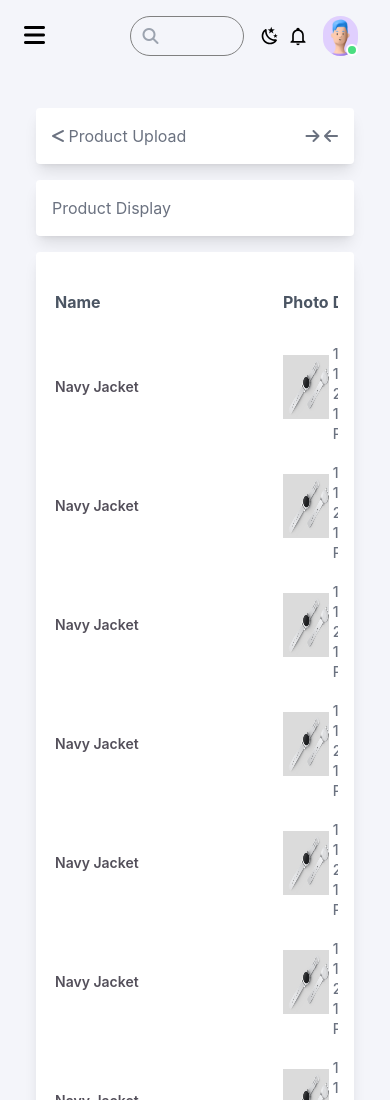
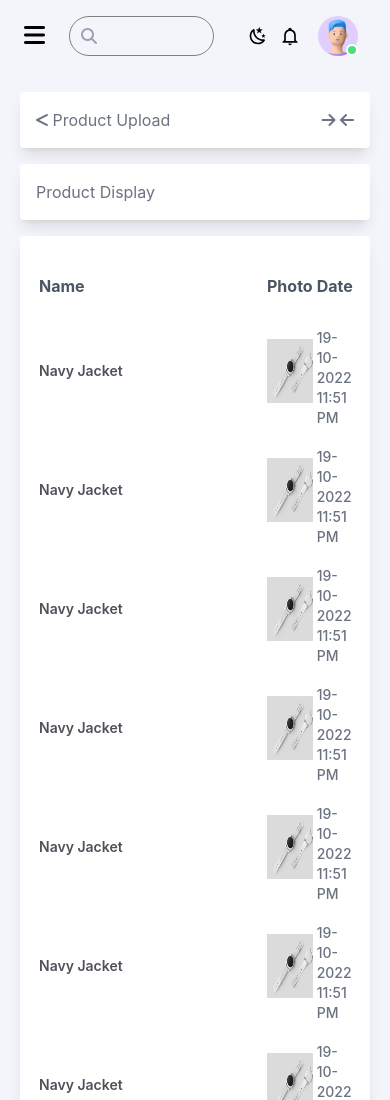
Before and after one commit to zkrana/AdminDashboard, a website: page all-product.html in a window 390 px wide. Shown: the top 1100 px of the page. Drawn offline with Linux system fonts and the light colour scheme.

Commit message:
Mobile view responsiveness issues solved

```diff
--- a/all-product.html
+++ b/all-product.html
@@ -136,7 +136,7 @@
             <i class="fa-solid fa-bars myBtn "></i>
         </div>
 
-        <div class="main-content-wrapper w-11/12 xl:w-10/12 2xl:mr-20 xl:ml-12 px-8">
+        <div class="main-content-wrapper  sm:w-11/12 xl:w-10/12 2xl:mr-20 xl:ml-12 pr-8 sm:px-8">
 
             <!-- -------------------
                 Top Header Start
@@ -252,7 +252,7 @@
             -------------------- -->
 
             <!-- Content body -->
-            <div class="dashboard-content p-4">
+            <div class="dashboard-content sm:p-4">
                 <div class="page-navigation-layer">
                     <div class="page-previous">
                         <a href="#"> <i class="fa-solid fa-less-than product-heading"></i> <span
--- a/input/style.css
+++ b/input/style.css
@@ -5,7 +5,7 @@ body {
     font-family: Inter,sans-serif,-apple-system,BlinkMacSystemFont,"Segoe UI",Roboto,"Helvetica Neue",Arial,sans-serif,"Apple Color Emoji","Segoe UI Emoji","Segoe UI Symbol";
 }
 .humberger{
-  @apply w-24 h-12 ml-6 mt-5 text-2xl xl:hidden cursor-pointer;
+  @apply w-16 h-12 ml-6 mt-5 text-2xl xl:hidden cursor-pointer;
 }
 
 .flex-root{
```
Also changed, not shown: account-settings.html (+1 -1 lines), index.html (+1 -1 lines), product-page-1.html (+2 -2 lines), product-upload.html (+12 -4 lines), css/main.css.
